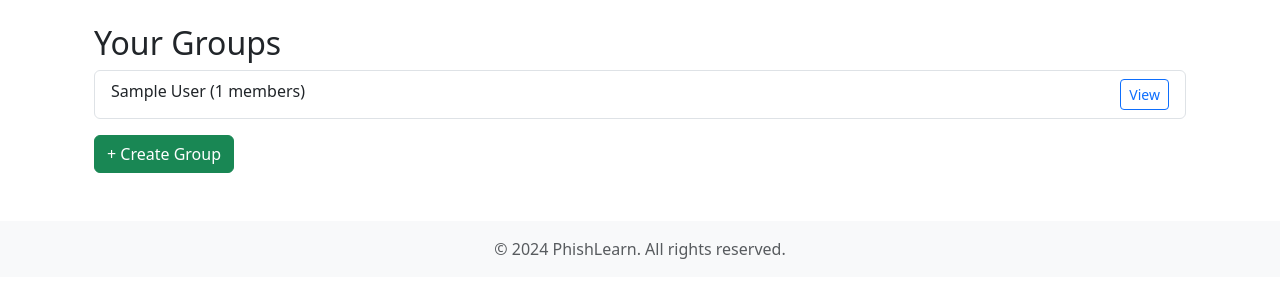
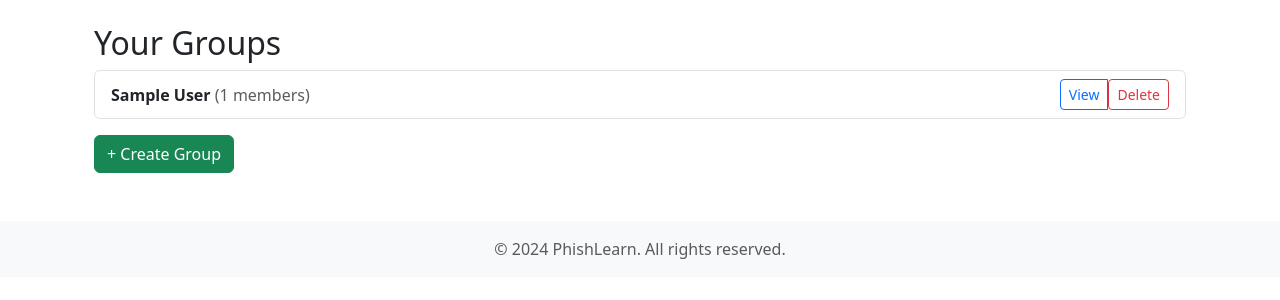
Before and after one commit to Billa-Man/swe-project, a Django app: page /groups-list/ in a window 1280 px wide. Shown: the part 56-356 px from the top of the page. Run offline with Django 4.2, Linux system fonts and the light colour scheme; a user stored in the database is signed in; data comes from the database, SQL or seed files in the repository; tables that the repository leaves empty hold one stand-in row (values such as "Sample post").

Commit message:
Add deletion for employees, groups, emps in groups; Comment out some code contains  "Module Completion".

```diff
--- a/phishlearn/core/models.py
+++ b/phishlearn/core/models.py
@@ -116,17 +116,17 @@ class TrainingModule(models.Model):
     def __str__(self):
         return self.title
 
-class ModuleCompletion(models.Model):
-    user = models.ForeignKey(User, on_delete=models.CASCADE)
-    module = models.ForeignKey(TrainingModule, on_delete=models.CASCADE)
-    score = models.IntegerField()
-    completed_at = models.DateTimeField(auto_now_add=True)
+# class ModuleCompletion(models.Model):
+#     user = models.ForeignKey(User, on_delete=models.CASCADE)
+#     module = models.ForeignKey(TrainingModule, on_delete=models.CASCADE)
+#     score = models.IntegerField()
+#     completed_at = models.DateTimeField(auto_now_add=True)
 
-    class Meta:
-        ordering = ['-completed_at']
+#     class Meta:
+#         ordering = ['-completed_at']
 
-    def __str__(self):
-        return f"{self.user.username} - {self.module.title}"
+#     def __str__(self):
+#         return f"{self.user.username} - {self.module.title}"
 
 class Notification(models.Model):
     user = models.ForeignKey(User, on_delete=models.CASCADE, related_name='notifications')
--- a/phishlearn/core/urls.py
+++ b/phishlearn/core/urls.py
@@ -17,4 +17,7 @@ urlpatterns = [
     path('groups-list/', views.group_list, name='group_list'),
     path('groups/<int:group_id>/', views.group_detail, name='group_detail'),
     path('groups/<int:group_id>/add/', views.add_member_to_group, name='add_member_to_group'),
+    path('employees/<int:employee_id>/delete/', views.delete_emplpoyee, name='delete_employee'),
+    path('groups/<int:group_id>/remove/<int:employee_id>/', views.remove_employee_from_group, name='remove_employee_from_group'),
+    path('groups/<int:group_id>/delete/', views.delete_group, name='delete_group'),
 ]
--- a/phishlearn/core/views.py
+++ b/phishlearn/core/views.py
@@ -14,7 +14,6 @@ from .models import (
     PhishingTest,
     EmployeeGroup,
     TrainingModule,
-    ModuleCompletion,
     Notification,
     QuizAssignment
 )
@@ -45,7 +44,7 @@ def dashboard(request):
         courses = Course.objects.all()
         quiz_attempts = QuizAttempt.objects.filter(user=request.user)
         phishing_tests = PhishingTest.objects.filter(sent_to=request.user)
-        completed_modules = ModuleCompletion.objects.filter(user=request.user)
+        # completed_modules = ModuleCompletion.objects.filter(user=request.user)
         notifications = Notification.objects.filter(user=request.user, is_read=False)
         notification_count = notifications.count()
 
@@ -275,10 +274,22 @@ def create_employee(request):
                 group.employees.add(user)
 
             messages.success(request, 'Employee created successfully.')
-            return redirect('list_employees')
+            return redirect('manage_employees')
     else:
         form = EmployeeCreateForm()
     return render(request, 'core/create_employee.html', {'form': form})
+
+@login_required
+def delete_emplpoyee(request, employee_id):
+    if not request.user.userprofile.user_type == 'it_owner':
+        messages.error(request, 'Unauthorized access')
+        return redirect('manage_employees')
+
+    user = get_object_or_404(User, id = employee_id, userprofile__user_type='employee', is_staff=False)
+    user.delete()
+    messages.success(request, "Employee deleted successfully.")
+    return redirect('manage_employees') # this should be the name of url(in urls.py)
+
 
 @login_required
 def create_group(request):
@@ -305,6 +316,19 @@ def create_group(request):
     return render(request, 'core/create_group.html', {'form': form})
 
 @login_required
+def delete_group(request, group_id):
+    group = get_object_or_404(EmployeeGroup, id=group_id, it_owner=request.user)
+
+    if request.method == 'POST':
+        group.delete()
+        messages.success(request, 'Group deleted successfully.')
+        return redirect('group_list')
+
+    # 如果你想加一个确认页面也可以
+    messages.error(request, 'Invalid request method.')
+    return redirect('group_detail', group_id=group.id)
+
+@login_required
 def group_list(request):
     groups = EmployeeGroup.objects.filter(it_owner=request.user)
     return render(request, 'core/group_list.html', {'groups': groups})
@@ -329,6 +353,20 @@ def add_member_to_group(request, group_id):
         except User.DoesNotExist:
             messages.error(request, f"No user found with email {email}.")
         return redirect('group_detail', group_id=group.id)
+
+@login_required
+def remove_employee_from_group(request, group_id, employee_id):
+    group = get_object_or_404(EmployeeGroup, id=group_id, it_owner=request.user)
+    user = get_object_or_404(User, id=employee_id, is_staff=False)
+
+    if user in group.employees.all():
+        group.employees.remove(user)
+        messages.success(request, f"{user.email} has been removed from the group.")
+    else:
+        messages.warning(request, f"{user.email} is not in this group.")
+
+    return redirect('group_detail', group_id=group.id)
+
 
 @login_required
 def manage_courses(request):
--- a/phishlearn/templates/core/employee_list.html
+++ b/phishlearn/templates/core/employee_list.html
@@ -44,6 +44,12 @@
             <span class="badge bg-secondary">{{ group.name }}</span>
           {% empty %} — {% endfor %}
         </td>
+        <td>
+          <form method="post" action="{% url 'delete_employee' employee.id %}" style="display:inline;" onsubmit="return confirm('Are you sure you want to delete this employee?');">
+            {% csrf_token %}
+            <button type="submit" class="btn btn-sm btn-danger">Delete</button>
+          </form>
+        </td>
       </tr>
       {% empty %}
       <tr><td colspan="3">No employees found.</td></tr>
--- a/phishlearn/templates/core/group_detail.html
+++ b/phishlearn/templates/core/group_detail.html
@@ -5,6 +5,10 @@
   <ul class="list-group mb-3">
     {% for employee in employees %}
       <li class="list-group-item">{{ employee.first_name }} {{ employee.last_name }} - {{ employee.email }}</li>
+      <form method="post" action="{% url 'remove_employee_from_group' group.id employee.id %}" style="display:inline;">
+        {% csrf_token %}
+        <button type="submit" class="btn btn-sm btn-danger">Remove</button>
+    </form>
     {% empty %}
       <li class="list-group-item">No members in this group yet.</li>
     {% endfor %}
--- a/phishlearn/templates/core/group_list.html
+++ b/phishlearn/templates/core/group_list.html
@@ -4,9 +4,19 @@
   <h2>Your Groups</h2>
   <ul class="list-group">
     {% for group in groups %}
-      <li class="list-group-item d-flex justify-content-between">
-        {{ group.name }} ({{ group.employees.count }} members)
-        <a href="{% url 'group_detail' group.id %}" class="btn btn-sm btn-outline-primary">View</a>
+      <li class="list-group-item d-flex justify-content-between align-items-center">
+        <div>
+          <strong>{{ group.name }}</strong>
+          <span class="text-muted">({{ group.employees.count }} members)</span>
+        </div>
+        <div class="btn-group" role="group">
+          <a href="{% url 'group_detail' group.id %}" class="btn btn-sm btn-outline-primary">View</a>
+
+          <form method="post" action="{% url 'delete_group' group.id %}" style="display:inline;" onsubmit="return confirm('Are you sure you want to delete this group?');">
+            {% csrf_token %}
+            <button type="submit" class="btn btn-sm btn-outline-danger">Delete</button>
+          </form>
+        </div>
       </li>
     {% empty %}
       <li class="list-group-item">No groups created yet.</li>
```
Also changed, not shown: phishlearn/core/admin.py (+6 -6 lines).
